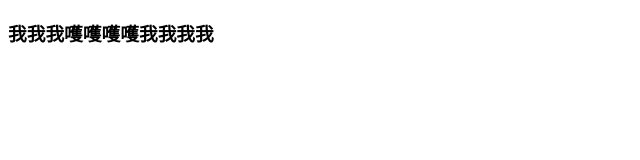
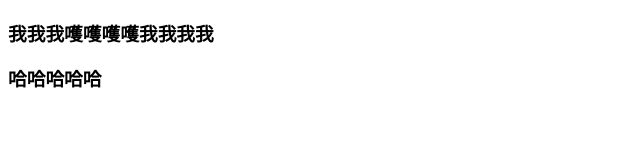
Before and after one commit to A1563322738/project_02, a plain HTML site: page index.html in a window 1280 px wide. Shown: the whole page, without its empty margins (0-640 px from the left). Drawn offline with Linux system fonts and the light colour scheme.

```diff
--- a/index.html
+++ b/index.html
@@ -9,6 +9,9 @@
 
 <body>
     <h3>我我我嚄嚄嚄嚄我我我我</h3>
+    <h3>哈哈哈哈哈
+
+    </h3>
 </body>
 
 </html>
```
Also changed, not shown: index.js (deleted).
